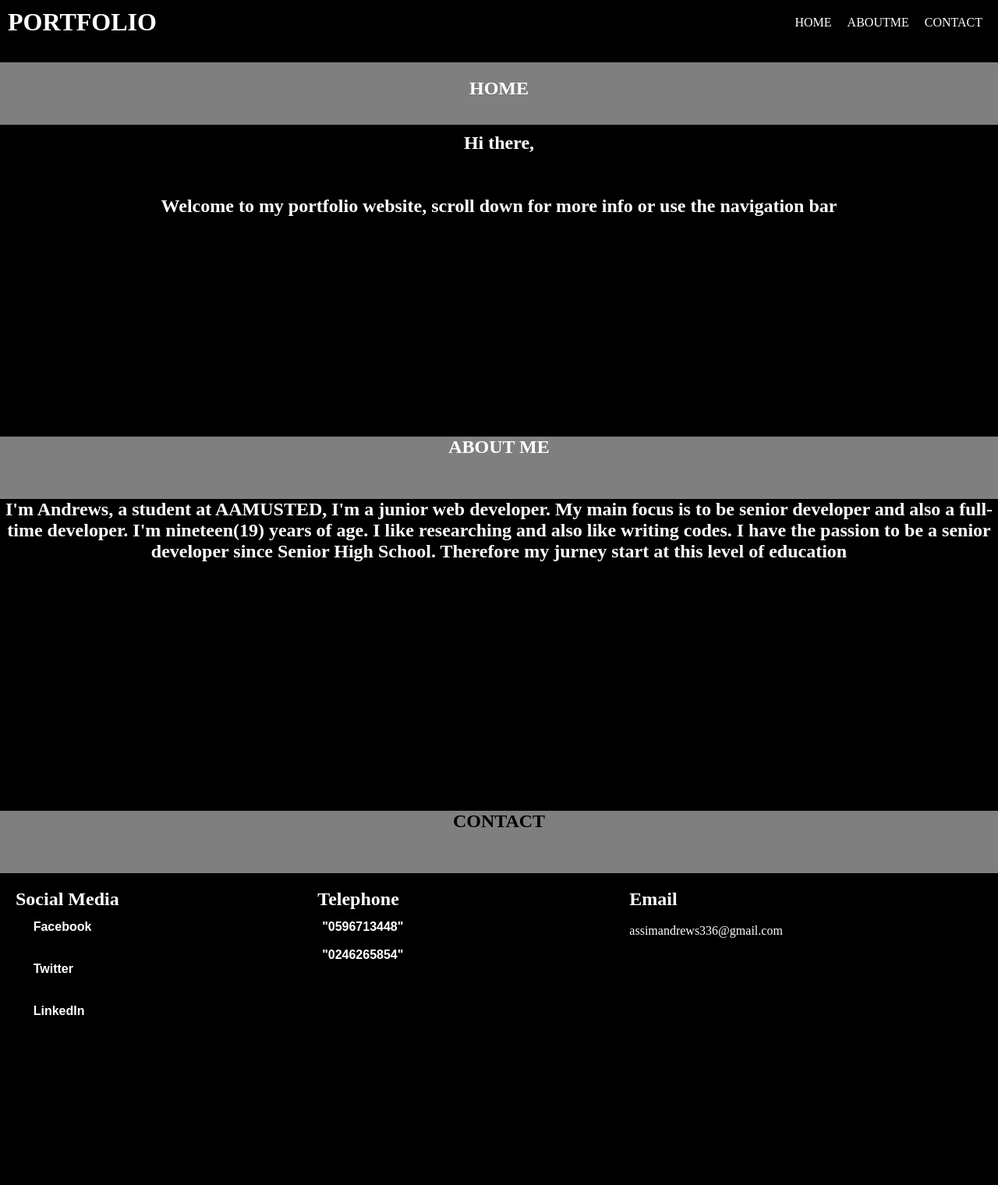
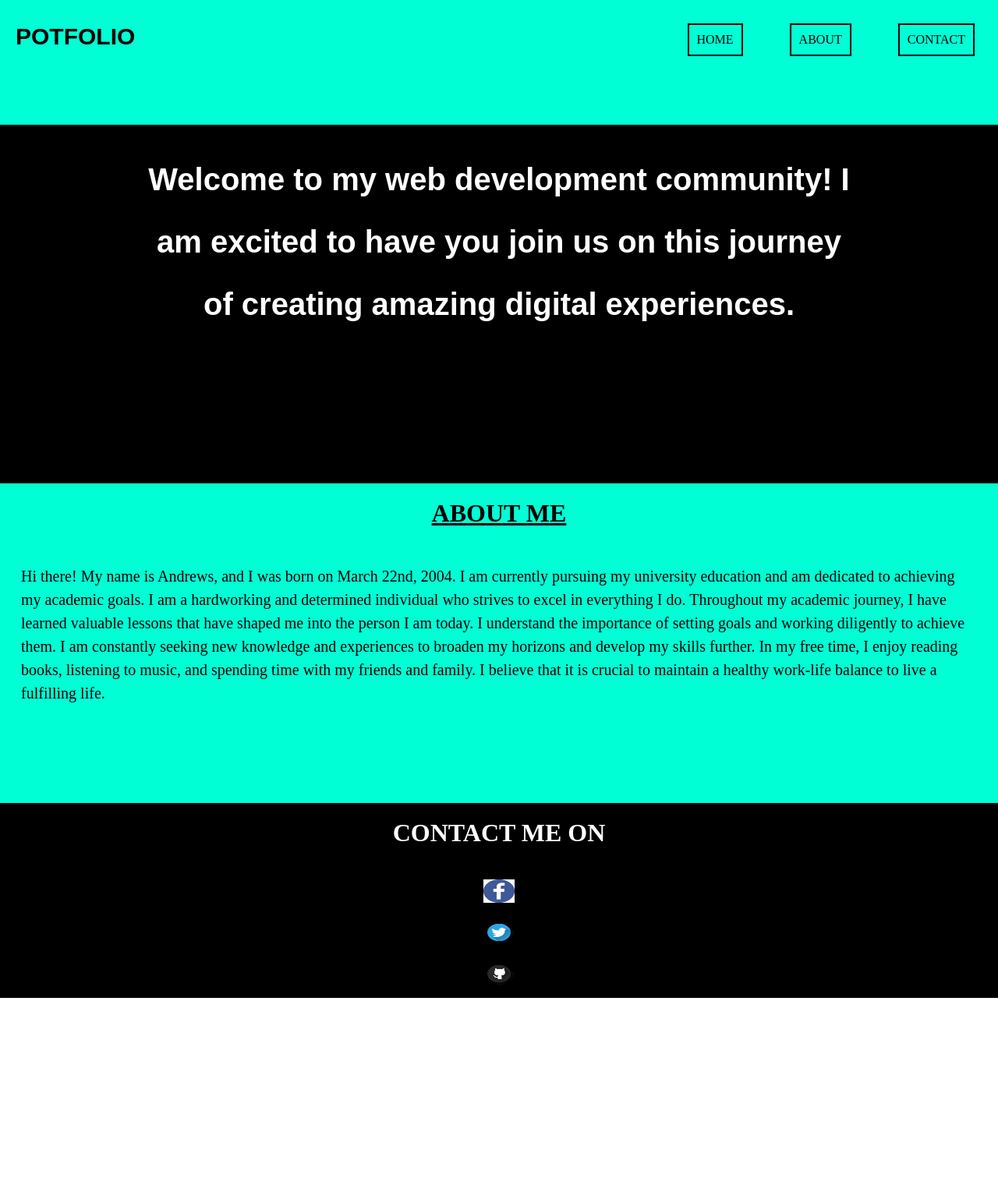
Before and after one commit to AssimAndrews/PORT, a plain HTML site: page index.html in a window 1280 px wide. Shown: the whole page at 78% size. After the commit the page ends 1280 px from the top, so only its background shows below. Drawn offline with Linux system fonts and the light colour scheme.

Commit message:
My updated portfolio

```diff
--- a/index.html
+++ b/index.html
@@ -1,63 +1,50 @@
 <!DOCTYPE html>
-<html>
+<html lang="en">
 <head>
-	<meta charset="utf-8">
-	<meta name="viewport" content="width=device-width, initial-scale=1">
-	<title></title>
-	<link rel="stylesheet" type="text/css" href="style.css">
+    <meta charset="UTF-8">
+    <meta http-equiv="X-UA-Compatible" content="IE=edge">
+    <meta name="viewport" content="width=device-width, initial-scale=1.0">
+    <title>Personal Portfolio Website</title>
+    <link rel="stylesheet" href="style.css">
 </head>
 <body>
-	<div class="heading">
-		<div class="content">
-		<h1 align="center">PORTFOLIO</h1>
+    <nav>
+        <div class="logo" >
+            <h1>POTFOLIO</h1>
         </div>
-		<div class="nav">
+        <div class="main">
             <ul>
-				<li><a href="#home">HOME</a></li>
-				<li><a href="#about">ABOUTME</a></li>
-				<li><a href="#contact">CONTACT</a></li>
+                <li><a href="#Home">HOME</a></li>
+                <li><a href="#About">ABOUT</a></li>
+                <li><a href="#Contact">CONTACT</a></li>
             </ul>
         </div>
+    </nav>
+
+    <div id="Home">
+        <h1>Welcome to my web development community! I am excited to have you join us on this journey of creating amazing digital experiences.</h1>
     </div>
-		<section id="home">
-			<div class="home">
-				<h1>HOME</h1>
+    <div id="About">
+        <h1>ABOUT ME</h1>
+        <p>Hi there! My name is Andrews, and I was born on March 22nd, 2004. I am currently pursuing my university education and am dedicated to achieving my academic goals. I am a hardworking and determined individual who strives to excel in everything I do.
+
+        Throughout my academic journey, I have learned valuable lessons that have shaped me into the person I am today. I understand the importance of setting goals and working diligently to achieve them. I am constantly seeking new knowledge and experiences to broaden my horizons and develop my skills further.
+
+        In my free time, I enjoy reading books, listening to music, and spending time with my friends and family. I believe that it is crucial to maintain a healthy work-life balance to live a fulfilling life.</p>
     </div>
-			<div class="start">
-				<h2><p align="center">Hi there, <br><br><br></p><p align="center">Welcome to my portfolio website, scroll down for more info or use the navigation bar</p></h2>
-			</div>
-		</section>
-		<section id="about">
-			<div class="about">
-			<h1 align="center">ABOUT ME</h1>
-			</div>
-			<div class="info">
-			<h2 class="info"><p align="center">I'm Andrews, a student at AAMUSTED, I'm a junior web developer. My main focus is to be senior developer and also a full-time developer. I'm nineteen(19) years of age. I like researching and also like writing codes. I have the passion to be a senior developer since Senior High School. Therefore my jurney start at this level of education</p></h2>
-			</div>
-		</section>
-		<section id="contact">
-			<div class="contact">
-				<h1>CONTACT</h1>
-			</div>
-			<div class="social">
-				<h1>Social Media</h1>
+    <div id="Contact">
+        <h1>CONTACT ME ON</h1><br>
             <ul>
-					<li><a href="https://www.facebook.com/profile.php?id=100086386233106">Facebook</a></li><br><br>
-					<li><a href="https://twitter.com/Assim246">Twitter</a></li><br><br>
-					<li><a href="https://www.linkedin.com/in/assim-andrews-2b6714270/">LinkedIn</a></li><br><br>
-				</ul>
-				<div class="tel">
-					<h1 align="center">Telephone</h1>
-					<ul>
-						<li>"0596713448"</li><br>
-						<li>"0246265854"</li>
+                <li><a href="https://web.facebook.com/profile.php?id=100086386233106">
+                    <img src="facebook.jpg">
+                </a></li><br>
+                <li><a href="https://twitter.com/Assim246https://github.com/AssimAndrews">
+                    <img src="twitter.jpg">
+                </a></li><br>
+                <li><a href="https://github.com/AssimAndrews">
+                    <img src="git.jpg" alt="Facebook">
+                </a></li>
             </ul>
         </div>
-				<div class="mail">
-					<h1>Email</h1><br>
-					<p>assimandrews336@gmail.com</p>
-				</div>
-			</div>
-		</section>
 </body>
 </html>
--- a/style.css
+++ b/style.css
@@ -1,133 +1,130 @@
 *{
-	margin: 0;
-	padding: 0;
-	box-sizing: border-box;
+    margin: 0;
+    padding: 0;
+    box-sizing: border-box;
 }
 
 html{
 	scroll-behavior: smooth;
 }
 
-.heading{
+nav{
+    color: rgb(0, 0, 0);
+    background-color:  rgb(0, 255, 213);
+    display: flex;
+    justify-content: space-between;
+    position: fixed;
+    width: 100%;
+    height: 20vh;
+}
+
+.logo h1{
+	margin-top: 30px;
+	margin-left: 20px;
+	font-size: 30px;
+    font-family: sans-serif;
+}
+
+.main ul{
 	display: flex;
 }
 
-.content{
-	display: flex;
-	color: #fff;
-	background-color: rgba(0, 0, 0, 1.0);
-	width: 100%;
-	height: 10vh;
-	padding: 10px;
-}
+.main ul li{
 
-.nav{
-	display: flex;
-	background-color: rgba(0, 0, 0, 1.0);
-	position: fixed;
-	height: 10vh;
-	right: 0px;
-}
-
-.nav ul{
-	display: flex;
-	flex-direction: row;
-	padding: 10px;
-}
-
-.nav ul li{
-	display: flex;
-	justify-content: space-between;
+    margin: 30px;
+    list-style-type: none;
+    border: 2px solid rgb(0, 0, 0);
+    padding: 10px;
 
 }
 
-.nav ul li a{
-	display: flex;
-	color: #fff;
-	padding: 10px;
+.main ul li a{
+	color: #000;
 	text-decoration: none;
 }
 
-.home{
-	display: flex;
-	justify-content: center;
+.main ul li a:hover{
+	color: red;
+	box-shadow:2px 2px 4px rgb(0, 0, 2.0);
+}
+
+
+#Home h1{
+	text-align: center;
+	font-size: 40px;
+	line-height: 2.0;
+	padding:190px;
+	background: rgba(0, 0, 0, 1.0);
+	color: #fff;
+	font-family: sans-serif;
+}
+
+
+main ul{
+    display: flex;
+
+}
+
+#About {
+   background-color:  rgb(0, 255, 213);
+   width: 100%;
+   height: 410px;
+ 	color: rgb(0, 0, 0);
+}
+
+#About h1{
+    text-align: center;
+    padding:20px ;
+    color: rgb(0, 0, 0);
+    text-decoration: underline;
+}
+
+
+#About p{
+    text-align: left;
+    padding: 5px;
+    margin:22px;
+    color: rgb(0, 0, 0);
+    font-size:20px;
+    font-family: century;
+    line-height: 30px;
+}
+
+#Contact{
+    background-color: #000;
+    color: white;
+    height: 250px;
+    width: 100%;
+}
+
+#Contact h1{
+	text-align: center;
+	color: white;
 	padding: 20px;
-	background-color: rgba(0, 0, 0, 0.5);
-	color: #fff;
-	width: 100%;
 	height: 10vh;
 }
 
-.start{
-	display: flex;
-	justify-content: center;
-	background-color: #000;
-	color: #fff;
-	width: 100%;
-	height: 50vh;
-	padding: 10px;
+#Contact ul li{
+    text-align: center;
+    line-height:20px;
 }
 
-.about{
-	display: flex;
-	justify-content: center;
-	background-color: rgba(0, 0, 0, 0.5);
-	width: 100%;
-	height: 10vh;
-	color: #fff;
+#Contact ul li a{
+    color: white;
+    text-align: center;
 }
 
-.info{
-	display: flex;
-	justify-content: center;
-	background-color: #000;
-	color: #fff;
-	width: 100%;
-	height: 50vh;
+#Contact ul li a:hover{
+	color: red;
+	box-shadow:2px 2px 4px rgb(0, 0, 2.0);
 }
 
-.contact{
-	display: flex;
-	justify-content: center;
-	background-color: rgba(0, 0, 0, 0.5);
-	width: 100%;
-	height: 10vh;
+img{
+    width: 40px;
+    height: 30px;
 }
 
-.social{
-	display: flex;
-	background-color: #000;
-	width: 100%;
-	height: 50vh;
-	color: #fff;
-	padding: 20px;
+img:hover{
+    color: #ff7200;
+    background: #fff;
 }
-
-.social ul{
-	display: flex;
-	flex-direction: column;
-	padding: 20px;
-	margin: 20px -130px;
-}
-
-.social ul li{
-	display: flex;
-	font-family: Arial;
-	font-weight: bold;
-}
-
-.social ul li a{
-	color: #fff;
-	text-decoration: none;
-}
-
-.tel{
-	display: flex;
-	justify-content: space-between;
-	color: #fff;
-	margin: 0px 400px;
-}
-
-.mail{
-	padding: 0px;
-}
```
Also changed, not shown: facebook.jpg (added), git.jpg (added), twitter.jpg (added). Lines whose indentation alone changed are shown as unchanged.
